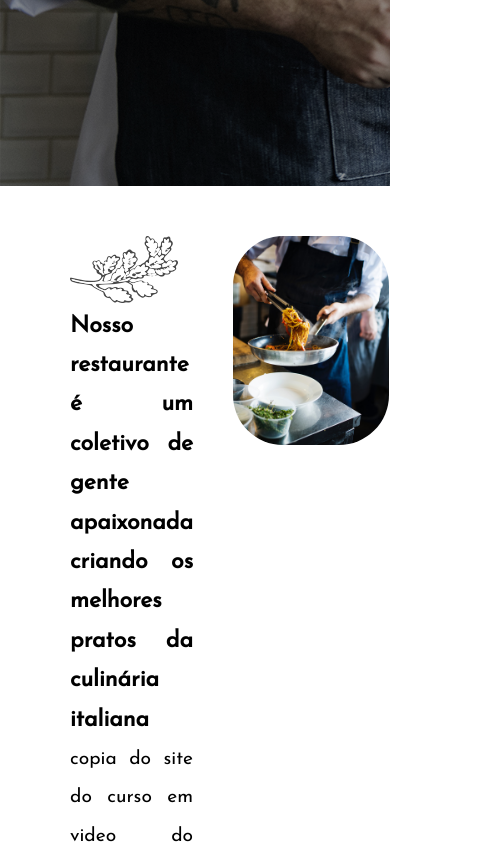
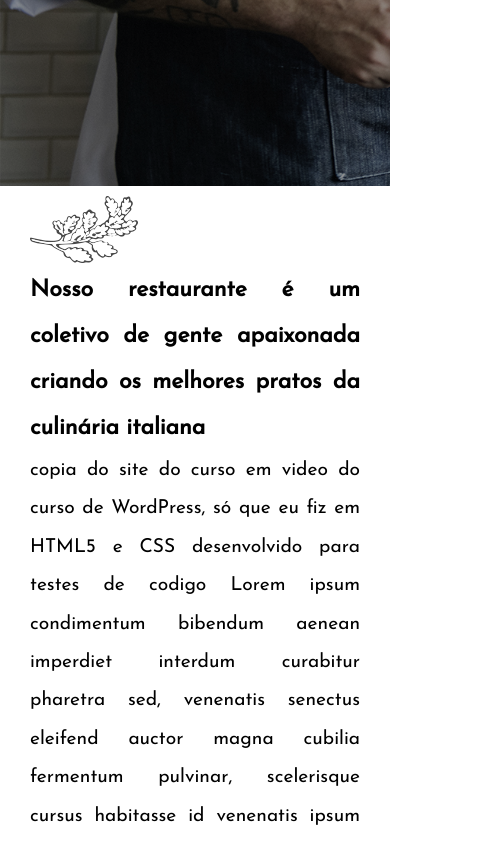
Before and after one commit to Matheuspaixaocrisostenes/fresco, a plain HTML site: page src/pages/quem-somos.html in a window 390 px wide. Shown: the part 654-1499 px from the top of the page, 494 px wide, since content can reach past the window. Drawn offline with Linux system fonts and the light colour scheme.

Commit message:
adicionando a responsividade

```diff
--- a/src/assets/styles/quem-somos.css
+++ b/src/assets/styles/quem-somos.css
@@ -52,3 +52,19 @@ strong{
 #recommendation{
     text-align: center;
 }
+
+@media(max-width: 650px){
+    .col{
+        flex-direction: column;
+        padding: 10px;
+    }
+
+    .border{
+        width: 100%;
+        margin-bottom: 20px;
+    }
+
+    strong{
+        line-height: 2em;
+    }
+}
```
